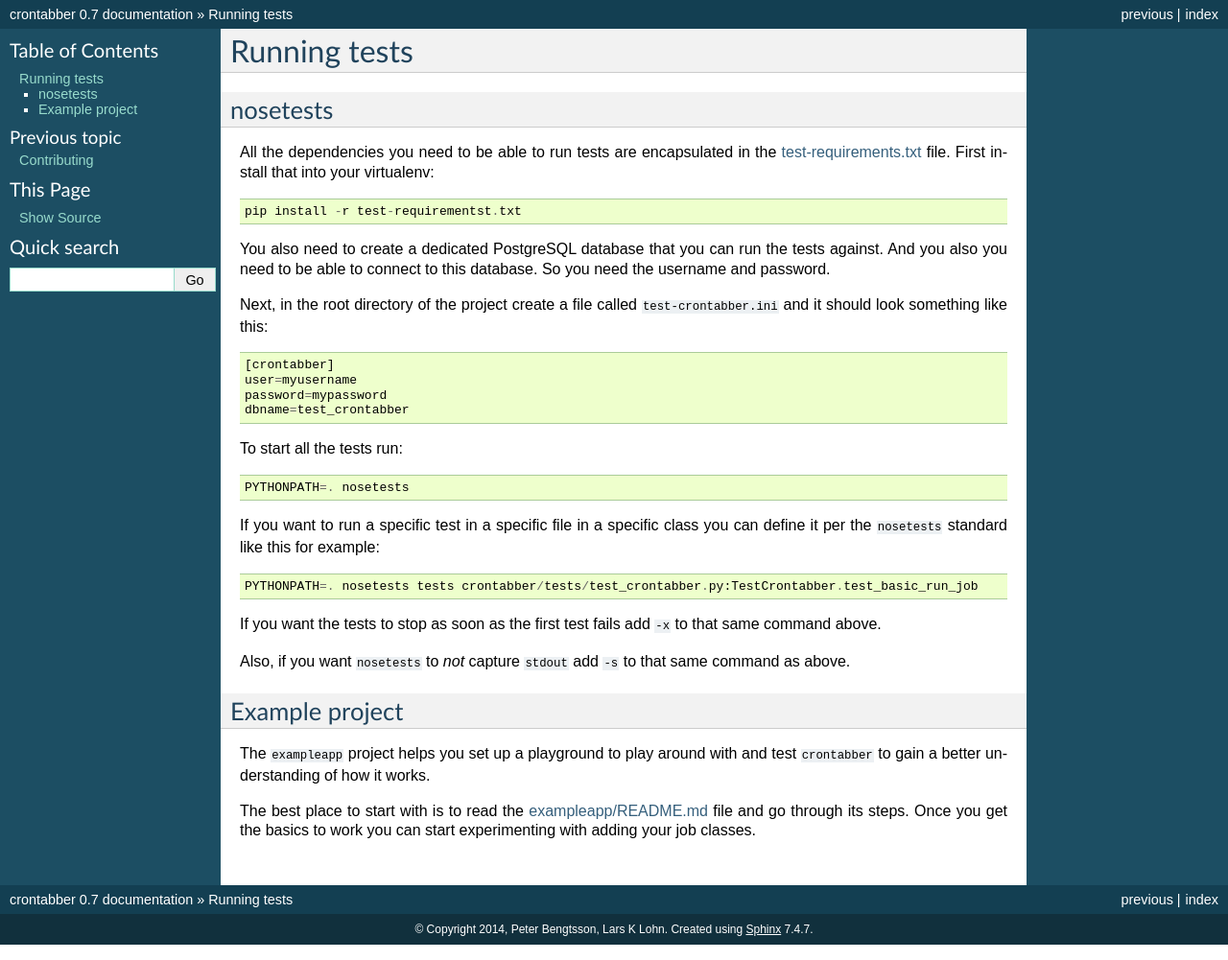
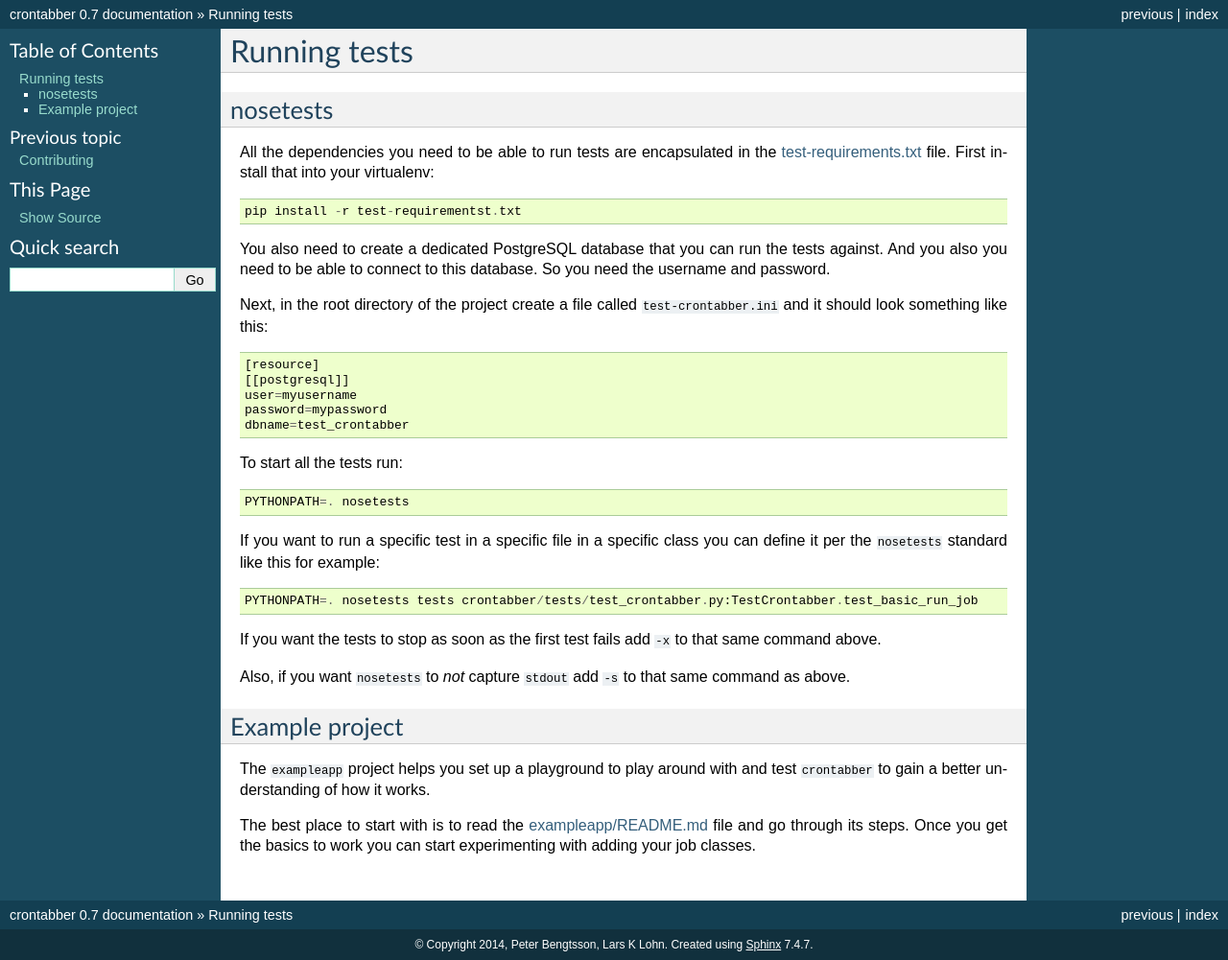
Before and after one commit to mozilla/crontabber, a Sphinx documentation site: the page built from docs/developer/runningtests.rst, in a window 1280 px wide. Shown: the whole page at 96% size. Built offline with Sphinx 7.4.7, drawn with Linux system fonts in a browser that asks for light colours.

Commit message:
update docs on how to run tests with .ini file

```diff
--- a/docs/developer/runningtests.rst
+++ b/docs/developer/runningtests.rst
@@ -18,7 +18,8 @@ Next, in the root directory of the project create a file called
 ``test-crontabber.ini`` and it should look something like this::
 
 
-    [crontabber]
+    [resource]
+    [[postgresql]]
     user=myusername
     password=mypassword
     dbname=test_crontabber
```
